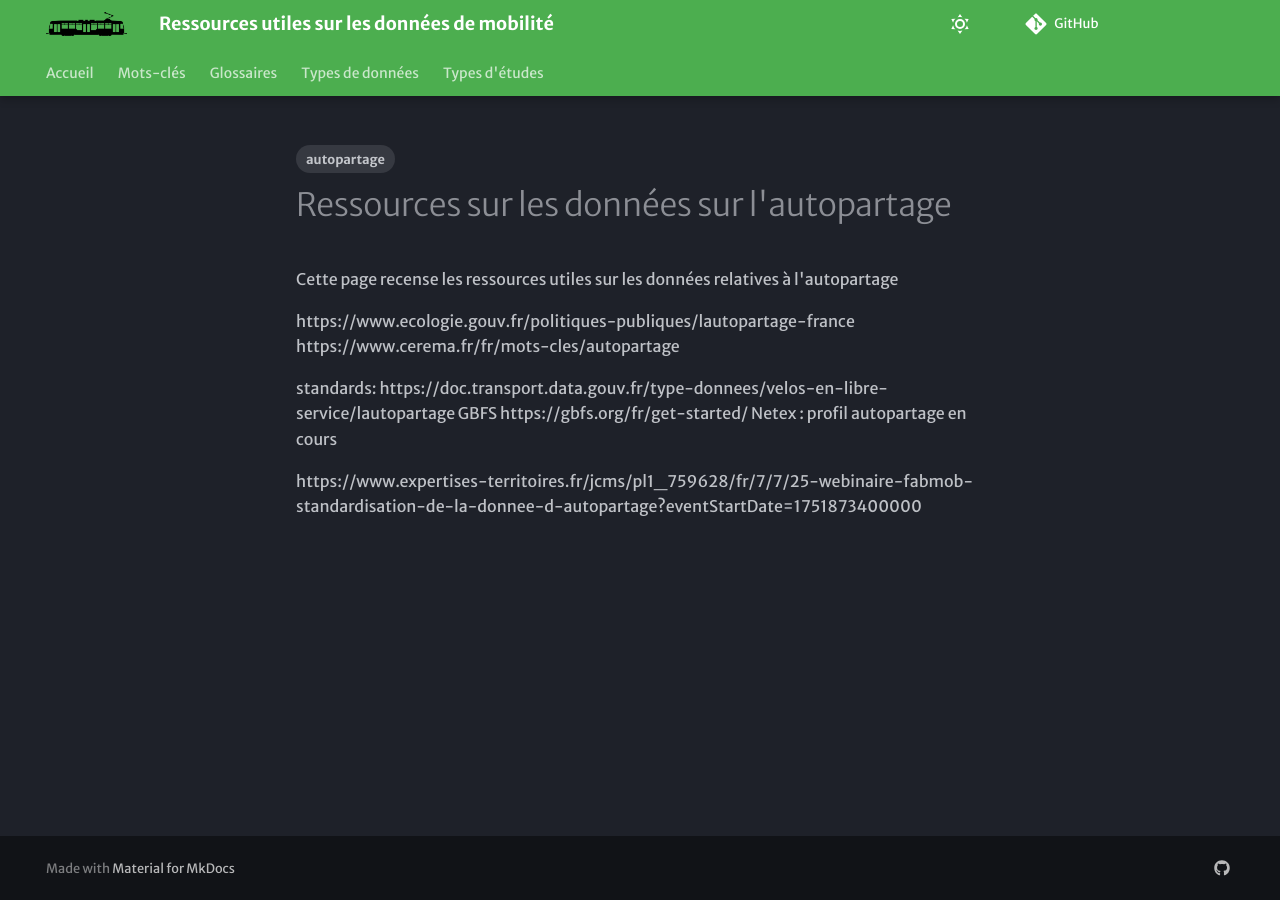
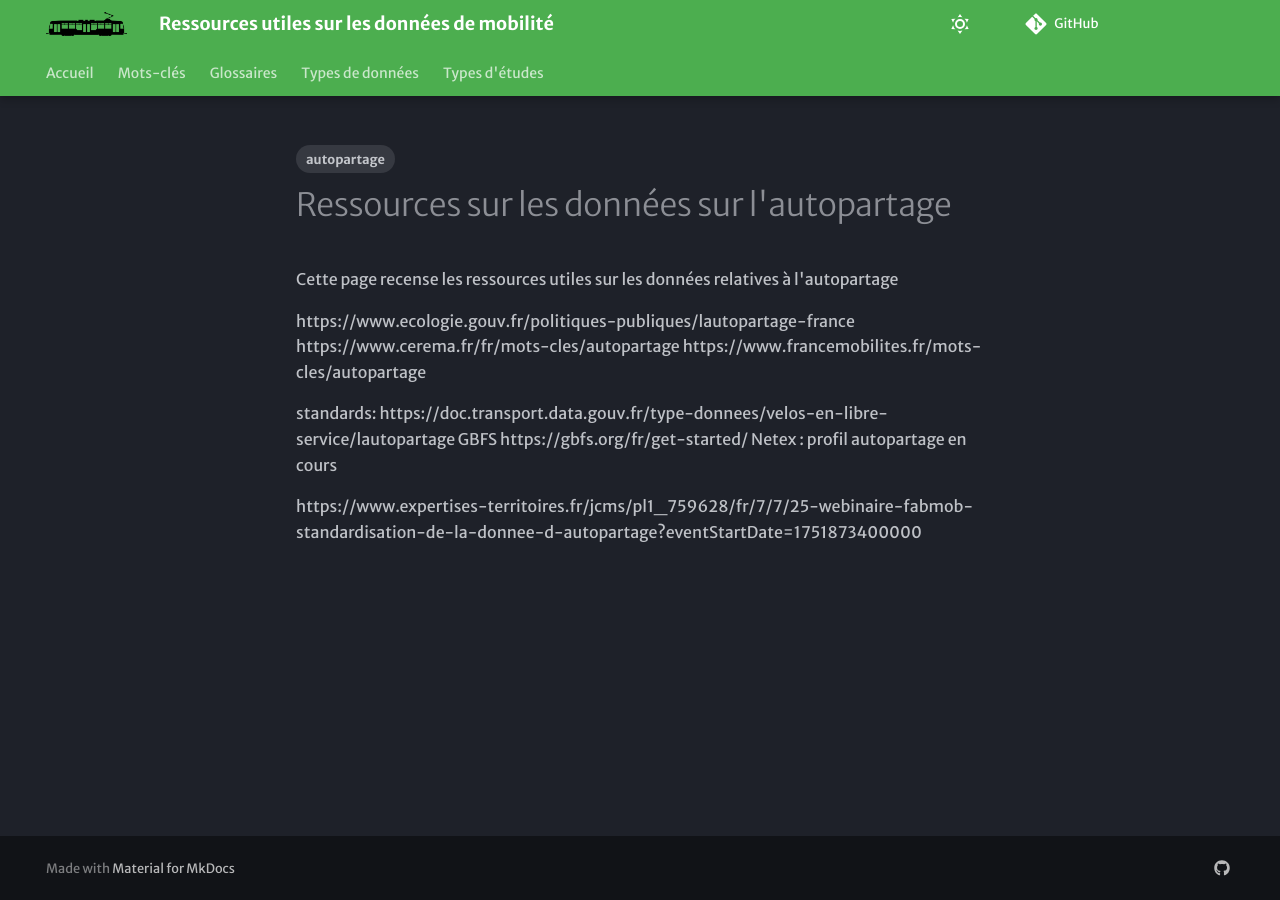
Before and after one commit to xdurang/mobscidat, an MkDocs documentation site: the page built from docs/types_donnees/autopartage.md, in a window 1280 px wide. Built offline with MkDocs 1.6.1 and Material for MkDocs 9.7.7, drawn with Linux system fonts in a browser that asks for light colours; some web fonts are replaced; comment, search, counter and statistics services are not loaded; part of the change alters nothing that is shown.

Commit message:
Update autopartage.md

```diff
--- a/docs/types_donnees/autopartage.md
+++ b/docs/types_donnees/autopartage.md
@@ -10,6 +10,7 @@ Cette page recense les ressources utiles sur les données relatives à l'autopar
 
 https://www.ecologie.gouv.fr/politiques-publiques/lautopartage-france
 https://www.cerema.fr/fr/mots-cles/autopartage
+https://www.francemobilites.fr/mots-cles/autopartage
 
 standards:
 https://doc.transport.data.gouv.fr/type-donnees/velos-en-libre-service/lautopartage
```
